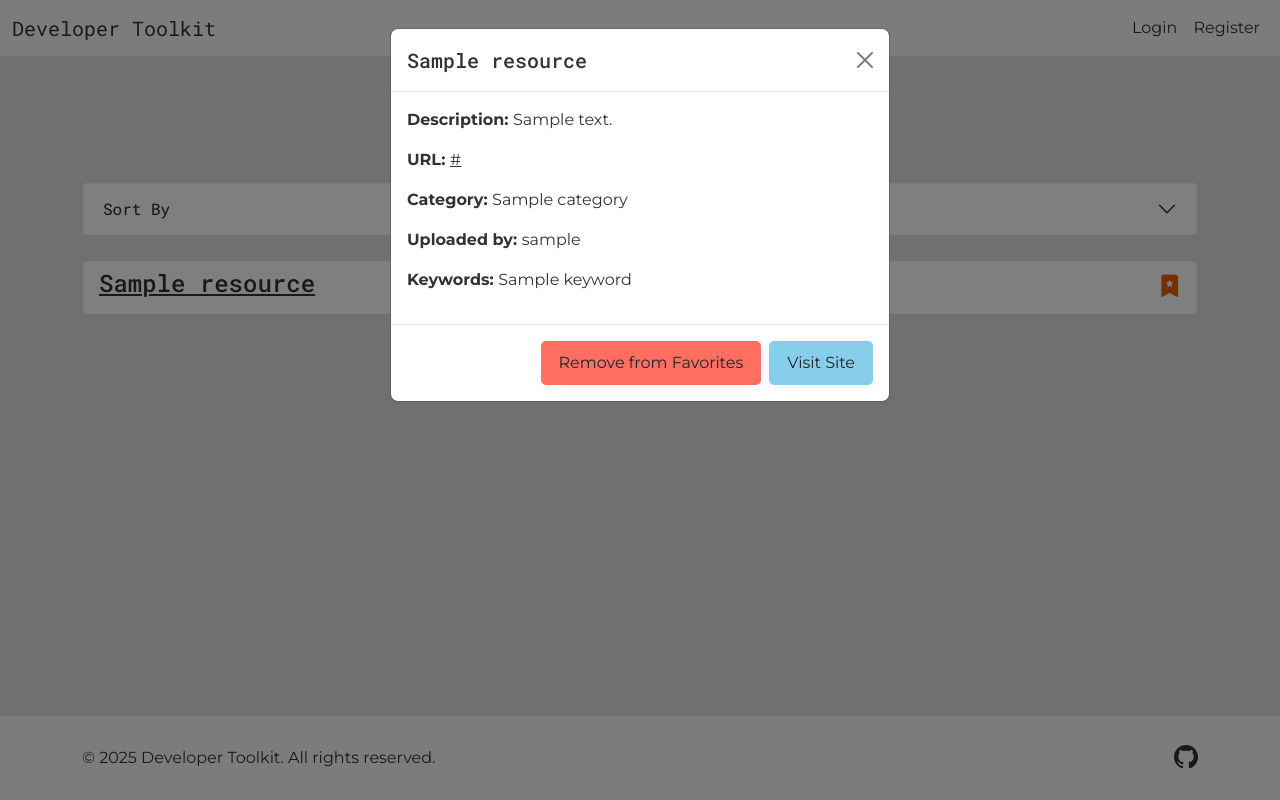
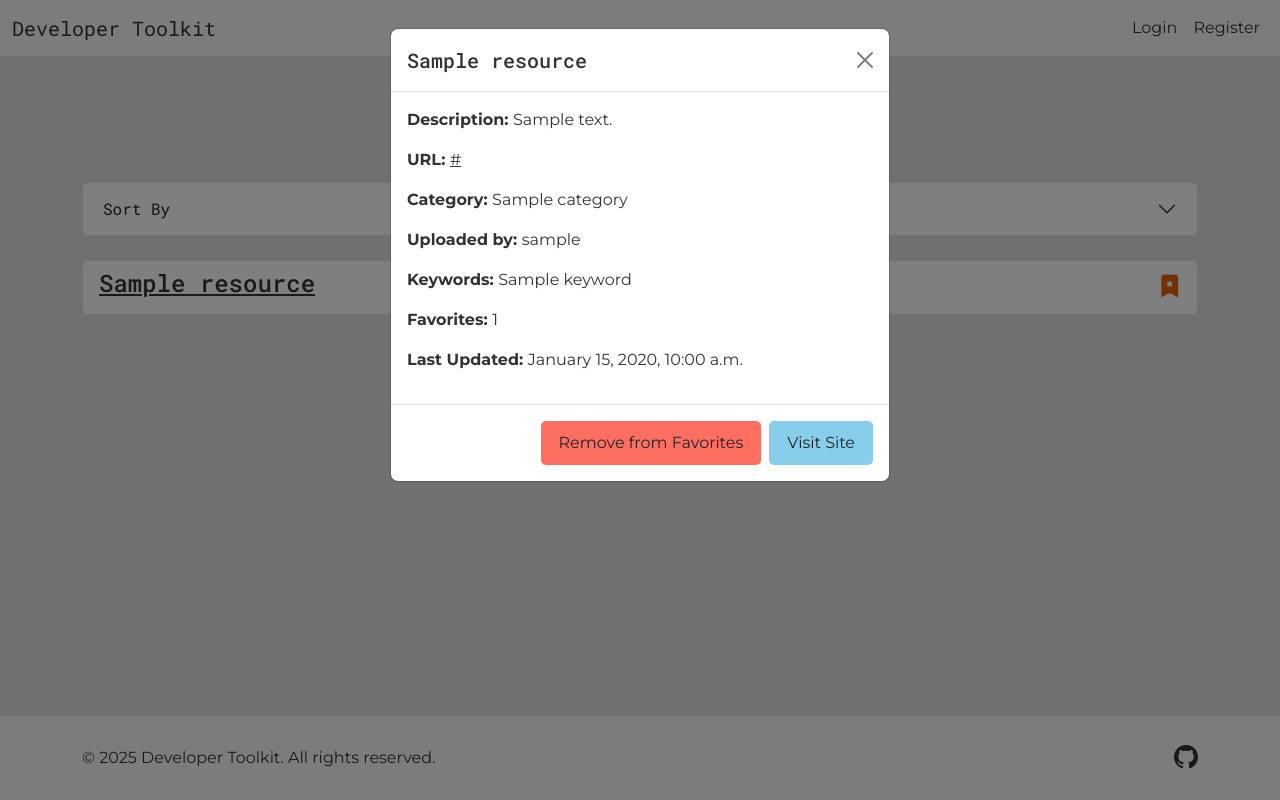
Before and after one commit to daisy21000/developer-resources, a Django app: template resources/templates/resources/favorite_resources.html in a window 1280 px wide, after a click that opens the changed part. Run offline with Django 4.2, Linux system fonts and the light colour scheme; the template is opened without the code that fills it: most values are stand-ins (such as "Sample title", 1, 10 or a date in 2020); parts of the project's set-up code (start-up, migrations or seed data) failed here and were passed over.

Commit message:
Add favorites count and last updated date to resource modals for enhanced information

```diff
--- a/resources/templates/resources/category_detail.html
+++ b/resources/templates/resources/category_detail.html
@@ -75,6 +75,8 @@
         <p><strong>Category: </strong>{{ resource.category.name }}</p>
         <p><strong>Uploaded by: </strong>{{ resource.uploader.username }}</p>
         <p><strong>Keywords: </strong>{{ resource.keywords.all|join:", " }}</p>
+        <p><strong>Favorites: </strong>{{ resource.favorites.count }}</p>
+        <p><strong>Last Updated: </strong>{{ resource.updated_at|date:"F j, Y, g:i a"|default:"N/A"}}</p>
       </div>
       <div class="modal-footer justify-content-start justify-content-sm-end">
         {% if user.is_authenticated %}
--- a/resources/templates/resources/favorite_resources.html
+++ b/resources/templates/resources/favorite_resources.html
@@ -69,6 +69,8 @@
         <p><strong>Category: </strong>{{ resource.category.name }}</p>
         <p><strong>Uploaded by: </strong>{{ resource.uploader.username }}</p>
         <p><strong>Keywords: </strong>{{ resource.keywords.all|join:", " }}</p>
+        <p><strong>Favorites: </strong>{{ resource.favorites.count }}</p>
+        <p><strong>Last Updated: </strong>{{ resource.updated_at|date:"F j, Y, g:i a"|default:"N/A"}}</p>
       </div>
       <div class="modal-footer justify-content-start justify-content-sm-end">
         <a href="{% url 'favorite_resource' resource.id %}" class="btn delete-button">Remove from Favorites</a>
--- a/resources/templates/resources/search_results.html
+++ b/resources/templates/resources/search_results.html
@@ -107,6 +107,8 @@
         <p><strong>Category: </strong>{{ resource.category.name }}</p>
         <p><strong>Uploaded by: </strong>{{ resource.uploader.username }}</p>
         <p><strong>Keywords: </strong>{{ resource.keywords.all|join:", " }}</p>
+        <p><strong>Favorites: </strong>{{ resource.favorites.count }}</p>
+        <p><strong>Last Updated: </strong>{{ resource.updated_at|date:"F j, Y, g:i a"|default:"N/A"}}</p>
       </div>
       <div class="modal-footer justify-content-start justify-content-sm-end">
         {% if user.is_authenticated %}
```
